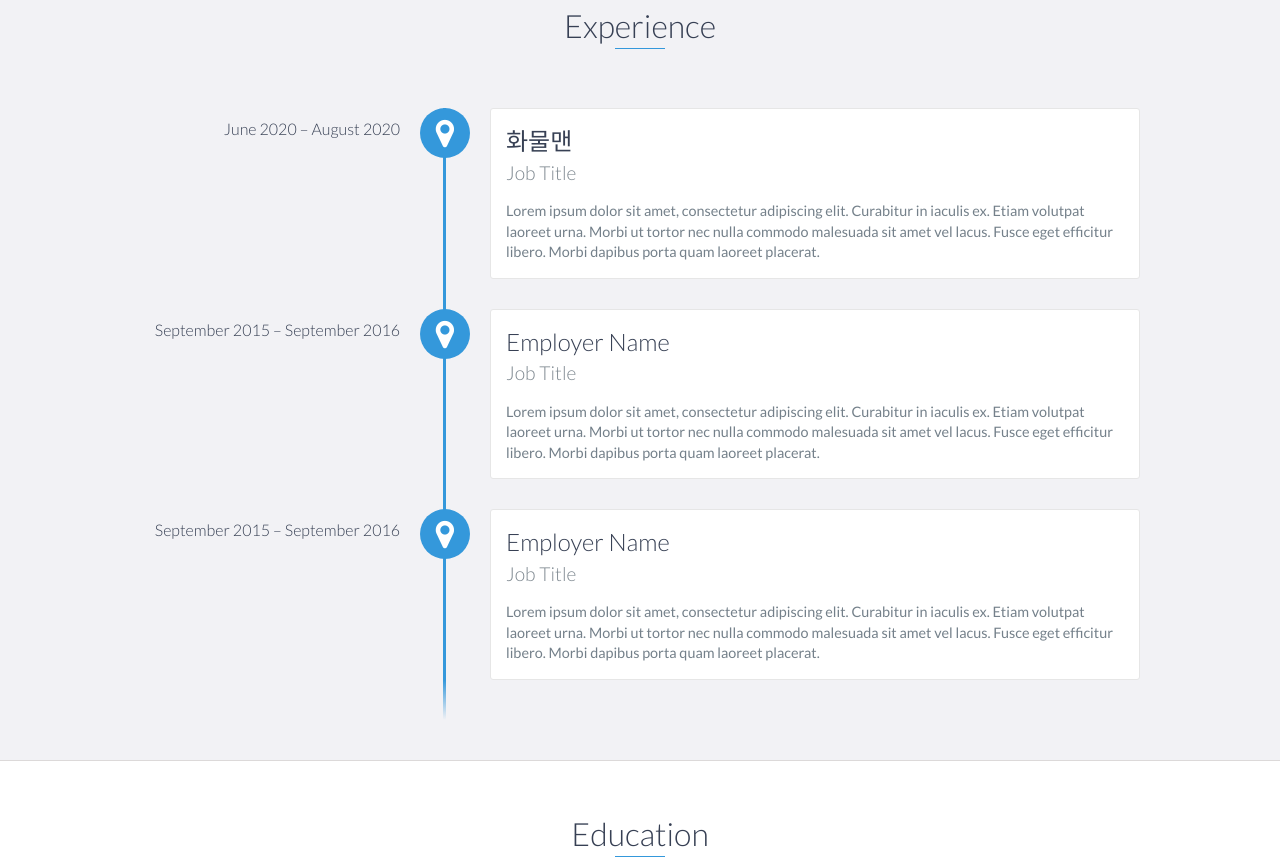
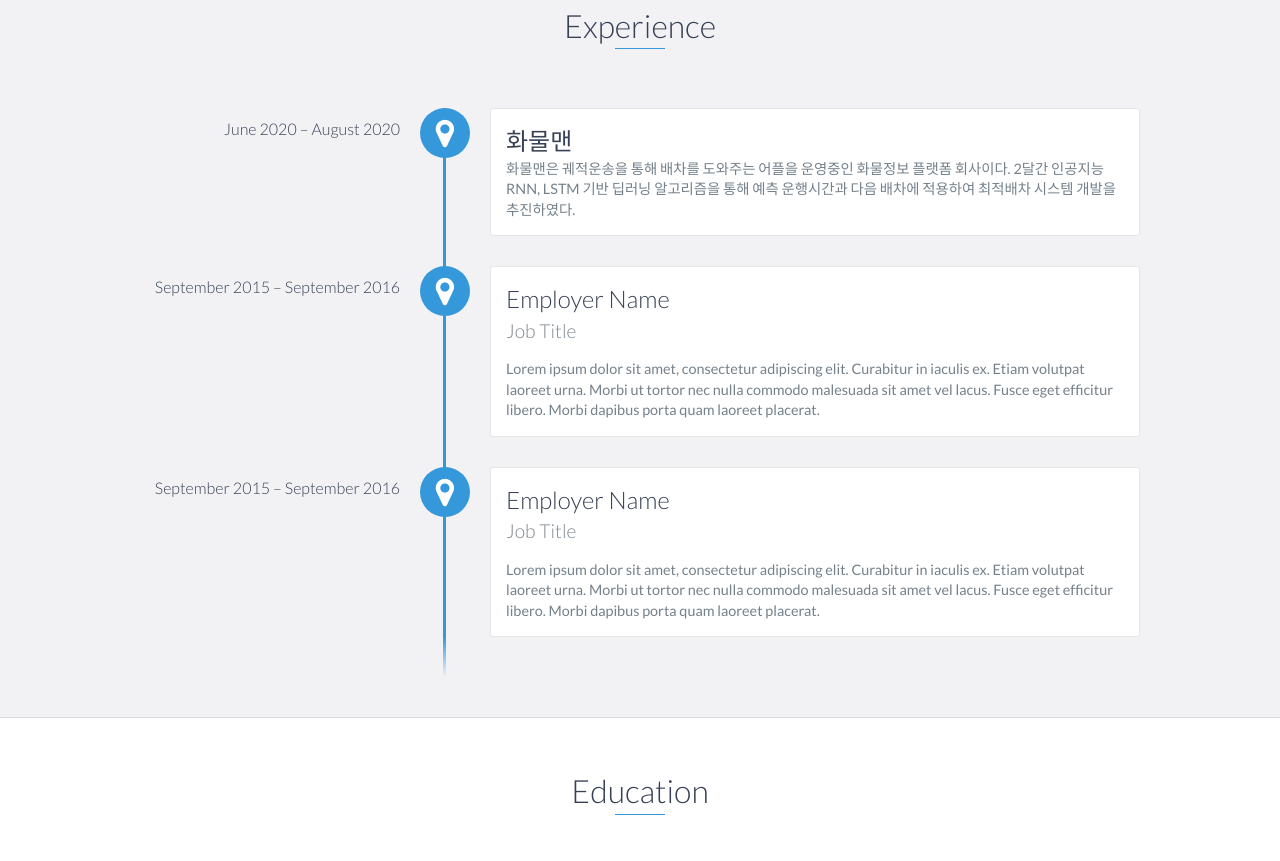
Before and after one commit to Legoons/Legoons.github.io, a website: page index.html in a window 1280 px wide. Shown: the part 1074-1935 px from the top of the page. Drawn offline with nearby package versions, Linux system fonts and the light colour scheme.

Commit message:
Update index.html

```diff
--- a/index.html
+++ b/index.html
@@ -89,9 +89,8 @@
         <div id="experience-timeline">
             <div data-date="June 2020 – August 2020">
                 <h3>화물맨</h3>
-                <h4>Job Title</h4>
                 <p>
-                    Lorem ipsum dolor sit amet, consectetur adipiscing elit. Curabitur in iaculis ex. Etiam volutpat laoreet urna. Morbi ut tortor nec nulla commodo malesuada sit amet vel lacus. Fusce eget efficitur libero. Morbi dapibus porta quam laoreet placerat.
+                    화물맨은 궤적운송을 통해 배차를 도와주는 어플을 운영중인 화물정보 플랫폼 회사이다. 2달간 인공지능 RNN, LSTM 기반 딥러닝 알고리즘을 통해 예측 운행시간과 다음 배차에 적용하여 최적배차 시스템 개발을 추진하였다.
                 </p>
             </div>
 
```
